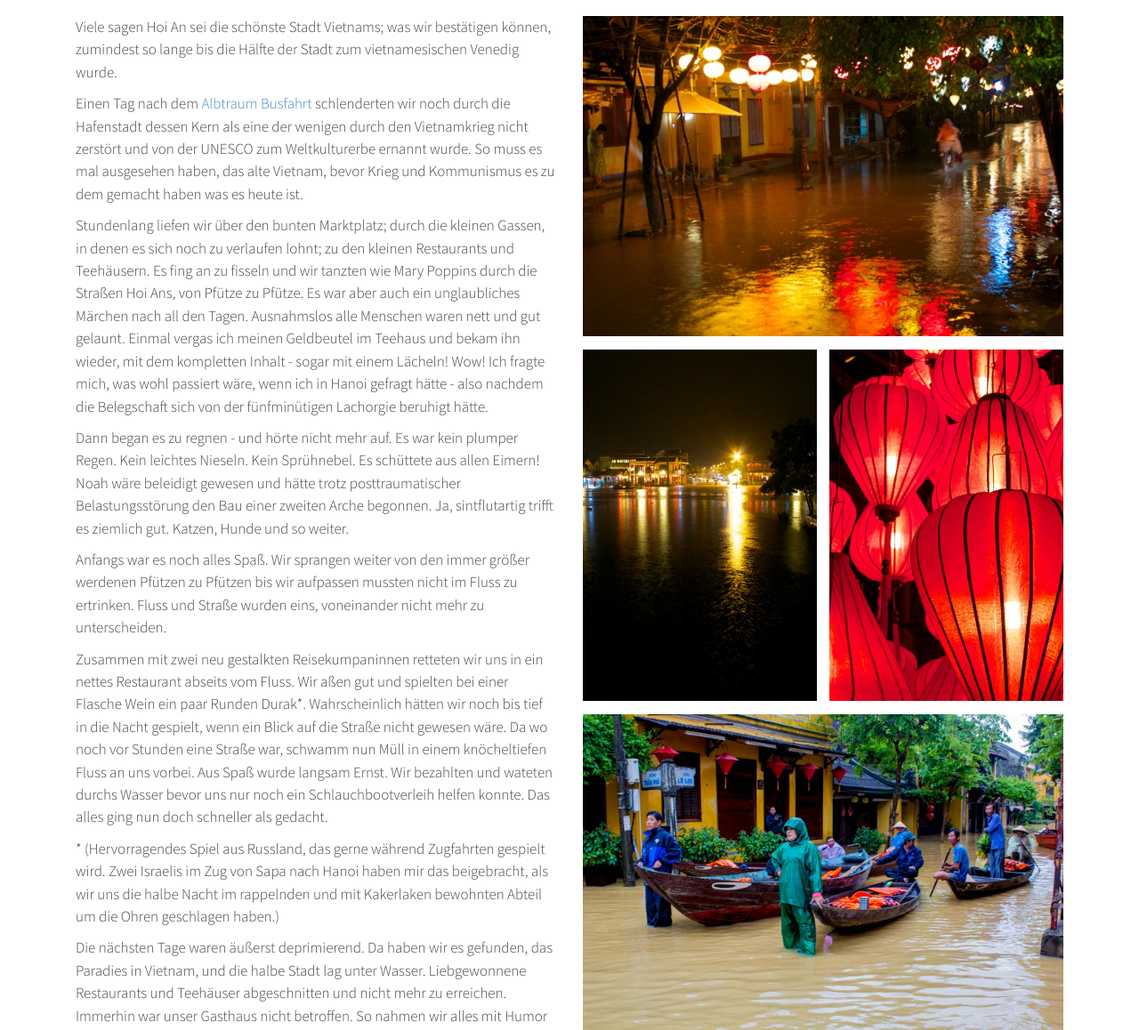
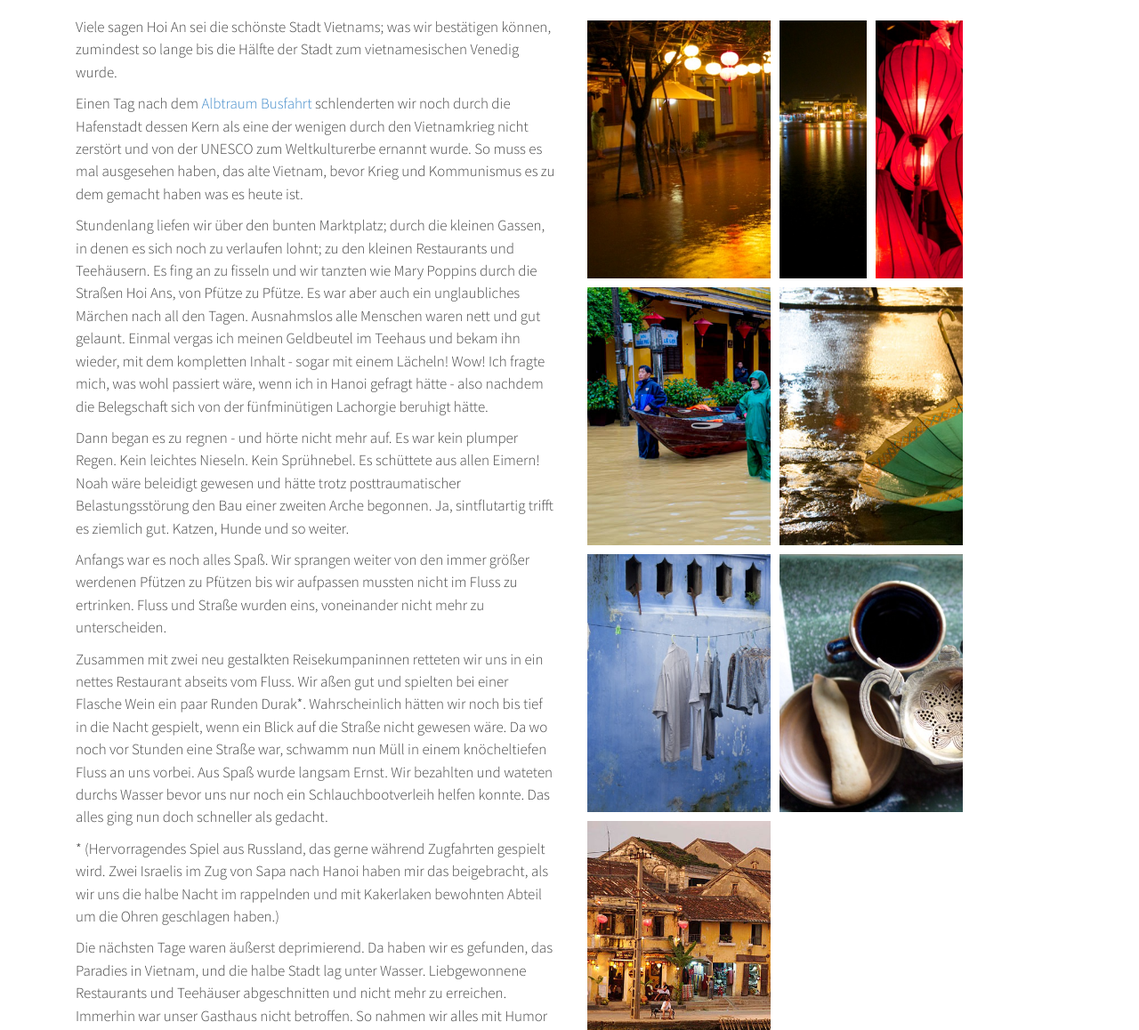
Before and after one commit to maerch/maerchiquidi, a Jekyll site: the page built from _posts/2013-11-19-hoian.md, in a window 1280 px wide and 1400 px high, scrolled down 319 px. Shown: the part 242-1400 px from the top of the window at 89% size. Built offline with Jekyll 4.4.1, drawn with Linux system fonts in a browser that asks for light colours; nearby versions of some CDN libraries; comment, search, counter and statistics services are not loaded; some of the changed text lies outside the part shown.

Commit message:
First integration of masonry

```diff
--- a/_layouts/default.html
+++ b/_layouts/default.html
@@ -48,6 +48,7 @@
 
   <!-- Javascript -->
   <script src="http://code.jquery.com/jquery-1.7.2.min.js"></script>
+  <script src="/js/masonry.pkgd.min.js"></script>
   <script src="/js/bootstrap.js"></script>
   <script type="text/javascript">
   $(document).ready(function(){
@@ -90,8 +91,7 @@
       }
 
     );
-
-  });
+ });
   </script>
 
   </body>
--- a/_layouts/posting.html
+++ b/_layouts/posting.html
@@ -19,6 +19,11 @@ layout: default
   {% if page.no-picture %}
     <div class="col-lg-8 col-md-8 col-lg-offset-1 col-md-offset-2 col-lg-offset-2" >
       {{ content }}
+      <div id="disqus_thread"></div>
+    </div>
+  {% elsif page.masonry %}
+    <div class="col-lg-12 col-md-12" >
+      {% masonry_images %}
       <div id="disqus_thread"></div>
     </div>
   {% else %}
--- /dev/null
+++ b/_plugins/masonry_images_tag.rb
@@ -0,0 +1,37 @@
+require 'fastimage'
+
+module Jekyll
+  module Converters
+    class BlogImagesTag < Liquid::Tag
+
+      def img_number img
+        img.match(/.*\/(\d+).*\.jpg$/)[1].to_i
+      end
+
+      def thumb_dir context
+        id_path = context["page"]["id"].gsub('/', '-')
+        id_path[0] = ''
+        thumb_dir = "img/#{id_path}/thumb"
+      end
+
+      def img_tag img
+        classes = ["item"]
+        dimension = FastImage.size(img)
+        classes << "w2" if dimension[0] > dimension[1]
+        img.scan(/[a-z]\d/) { |m|  classes << m }
+        "<div class='#{classes.join(' ')}' style=\"background: url('/#{img}') no-repeat; background-size: cover;\"></div>"
+      end
+
+      def render(context)
+        result_tag = "<div class='js-masonry' data-masonry-options='{ \"columnWidth\":\".grid-sizer\", \"itemSelector\": \".item\" }'><div class='grid-sizer'></div>"
+        Dir["#{thumb_dir context}/*.jpg"].sort_by { |img| img_number(img) }.each do |img|
+          result_tag << img_tag(img)
+        end
+        result_tag << "</div>"
+      end
+
+    end
+  end
+end
+
+Liquid::Template.register_tag('masonry_images', Jekyll::Converters::BlogImagesTag)
--- a/css/main.css
+++ b/css/main.css
@@ -199,3 +199,12 @@ path {
     font-size: 48px;
   }
 }
+
+
+.grid-sizer { width: 20%; }
+.item { width: 20%; height: 300px; border: 5px solid white;}
+.item.w2 { width: 40%; }
+.item.w3 { width: 60%; }
+.item.w4 { width: 80%; }
+.item.h2 { height: 400px;}
+.item.h3 { height: 600px;}
```
Also changed, not shown: js/masonry.pkgd.min.js (added).
